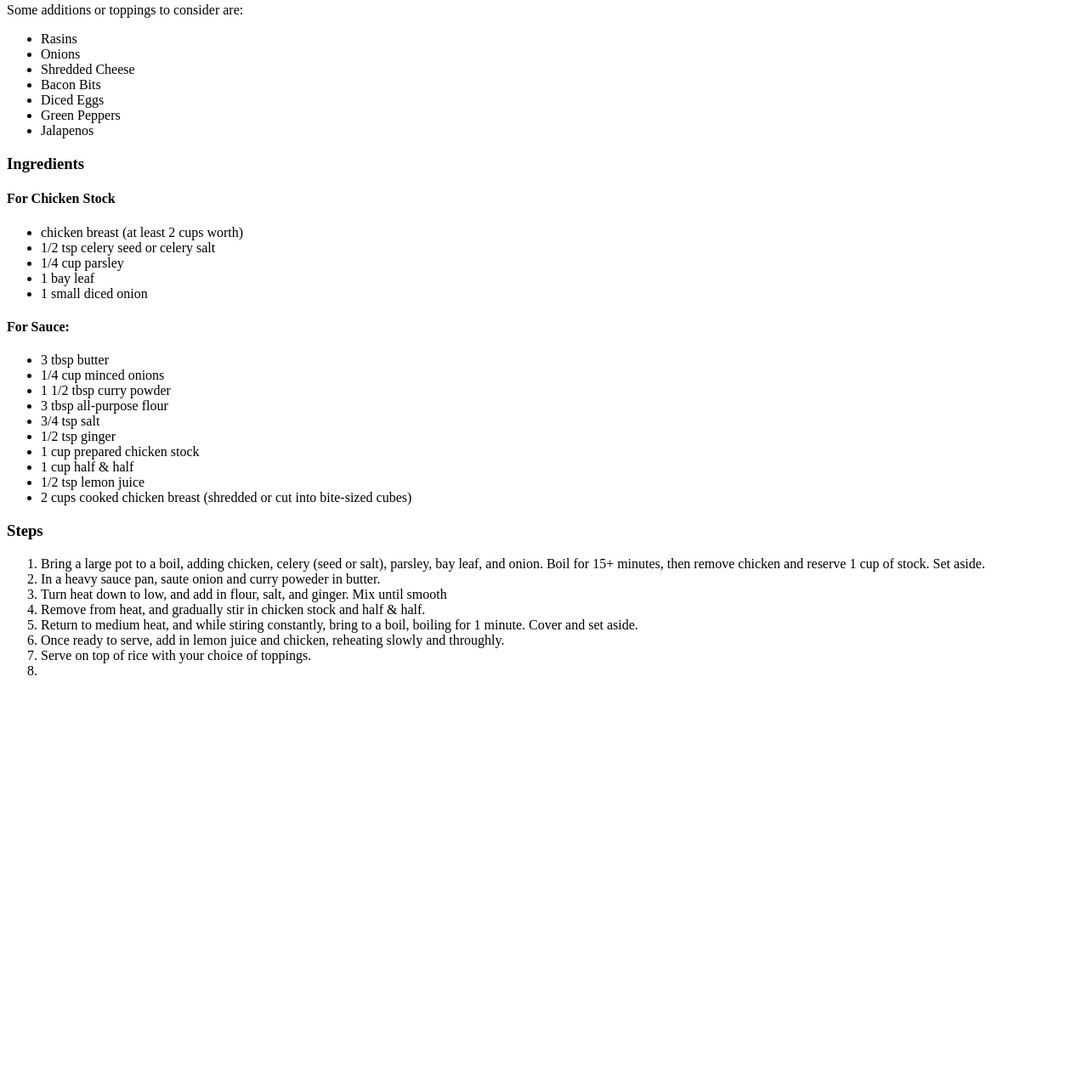
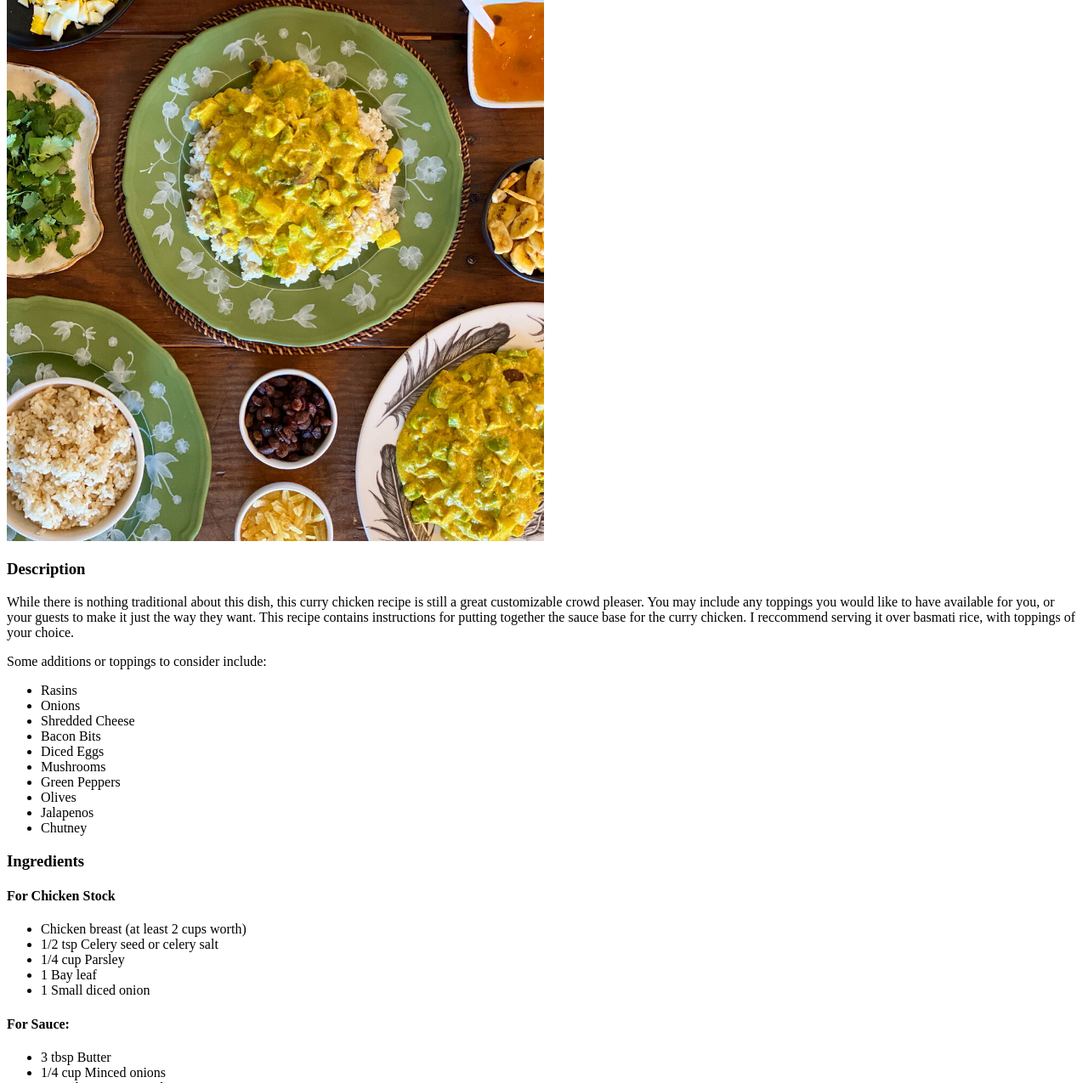
Before and after one commit to Zekramedia4/odin-recipes, a plain HTML site: page recipes/curry-chicken.html in a window 1280 px wide. Shown: the part 206-1481 px from the top of the page at 85% size. Before the commit the page ends 1021 px from the top, so only its background shows below. Drawn offline with Linux system fonts and the light colour scheme.

Commit message:
Finalize recipe pages

```diff
--- a/recipes/curry-chicken.html
+++ b/recipes/curry-chicken.html
@@ -8,51 +8,51 @@
 </head>
 <body>
   <h1>Curry Chicken</h1>
-  <img scr="" alt="A picture of Curry Chicken">
+  <img src="../images/chicken-curry.jpg" alt="A picture of Curry Chicken" width="50%" height="50%">
   <h3>Description</h3>
-  <p>While there is nothing traditional about this dish, it is still a great customizable crowd pleaser.
-     This recipe is for the base sauce. What is great is you can have any toppings available that you,
-      or your guests would like.</p>
-  <p>Some additions or toppings to consider are:</p>
+  <p>While there is nothing traditional about this dish, this curry chicken recipe is still a great customizable crowd pleaser.
+     You may include any toppings you would like to have available for you, or your guests to make it just the way they want.
+     This recipe contains instructions for putting together the sauce base for the curry chicken. I reccommend serving it over
+      basmati rice, with toppings of your choice.</p>
+  <p>Some additions or toppings to consider include:</p>
   <ul>
     <li>Rasins</li><li>Onions</li>
     <li>Shredded Cheese</li><li>Bacon Bits</li>
-    <li>Diced Eggs</li>
-    <li>Green Peppers</li>
-    <li>Jalapenos</li>
+    <li>Diced Eggs</li><li>Mushrooms</li>
+    <li>Green Peppers</li><li>Olives</li>
+    <li>Jalapenos</li><li>Chutney</li>
   </ul>
   <h3>Ingredients</h3>
   <h4>For Chicken Stock</h4>
   <ul>
-    <li>chicken breast (at least 2 cups worth)</li>
-    <li>1/2 tsp celery seed or celery salt</li>
-    <li>1/4 cup parsley</li>
-    <li>1 bay leaf</li>
-    <li>1 small diced onion</li>
+    <li>Chicken breast (at least 2 cups worth)</li>
+    <li>1/2 tsp Celery seed or celery salt</li>
+    <li>1/4 cup Parsley</li>
+    <li>1 Bay leaf</li>
+    <li>1 Small diced onion</li>
   </ul>
   <h4>For Sauce:</h4>
   <ul>
-    <li>3 tbsp butter</li>
-    <li>1/4 cup minced onions</li>
-    <li>1 1/2 tbsp curry powder</li>
-    <li>3 tbsp all-purpose flour</li>
-    <li>3/4 tsp salt</li>
-    <li>1/2 tsp ginger</li>
-    <li>1 cup prepared chicken stock</li>
-    <li>1 cup half & half</li>
-    <li>1/2 tsp lemon juice</li>
-    <li>2 cups cooked chicken breast (shredded or cut into bite-sized cubes) </li>
+    <li>3 tbsp Butter</li>
+    <li>1/4 cup Minced onions</li>
+    <li>1 1/2 tbsp Curry powder</li>
+    <li>3 tbsp All-purpose flour</li>
+    <li>3/4 tsp Salt</li>
+    <li>1/2 tsp Ginger</li>
+    <li>1 cup Prepared chicken stock</li>
+    <li>1 cup Half & half</li>
+    <li>1/2 tsp Lemon juice</li>
+    <li>2 cups Cooked chicken breast (shredded or cut into bite-sized cubes) </li>
   </ul>
   <h3>Steps</h3>
   <ol>
-    <li>Bring a large pot to a boil, adding chicken, celery (seed or salt), parsley, bay leaf, and onion. Boil for 15+ minutes, then remove chicken and reserve 1 cup of stock. Set aside.</li>
-    <li>In a heavy sauce pan, saute onion and curry poweder in butter.</li>
+    <li>Bring a large pot to a boil, adding the chicken, celery (seed or salt), parsley, bay leaf, and onion. Boil for 15+ minutes, then remove chicken and reserve 1 cup of stock. Set aside.</li>
+    <li>In a heavy sauce pan, saute onion and curry powder in butter.</li>
     <li>Turn heat down to low, and add in flour, salt, and ginger. Mix until smooth</li>
     <li>Remove from heat, and gradually stir in chicken stock and half & half.</li>
     <li>Return to medium heat, and while stiring constantly, bring to a boil, boiling for 1 minute. Cover and set aside.</li>
     <li>Once ready to serve, add in lemon juice and chicken, reheating slowly and throughly.</li>
     <li>Serve on top of rice with your choice of toppings.</li>
-    <li></li>
 </ol>
 </body>
 </html>
```
Also changed, not shown: recipes/curried-fruit.html (+8 -5 lines), recipes/orange-chicken.html (+12 -12 lines), images/chicken-curry.jpg (renamed from images/chicken-curry.jpeg), 2 other files.
